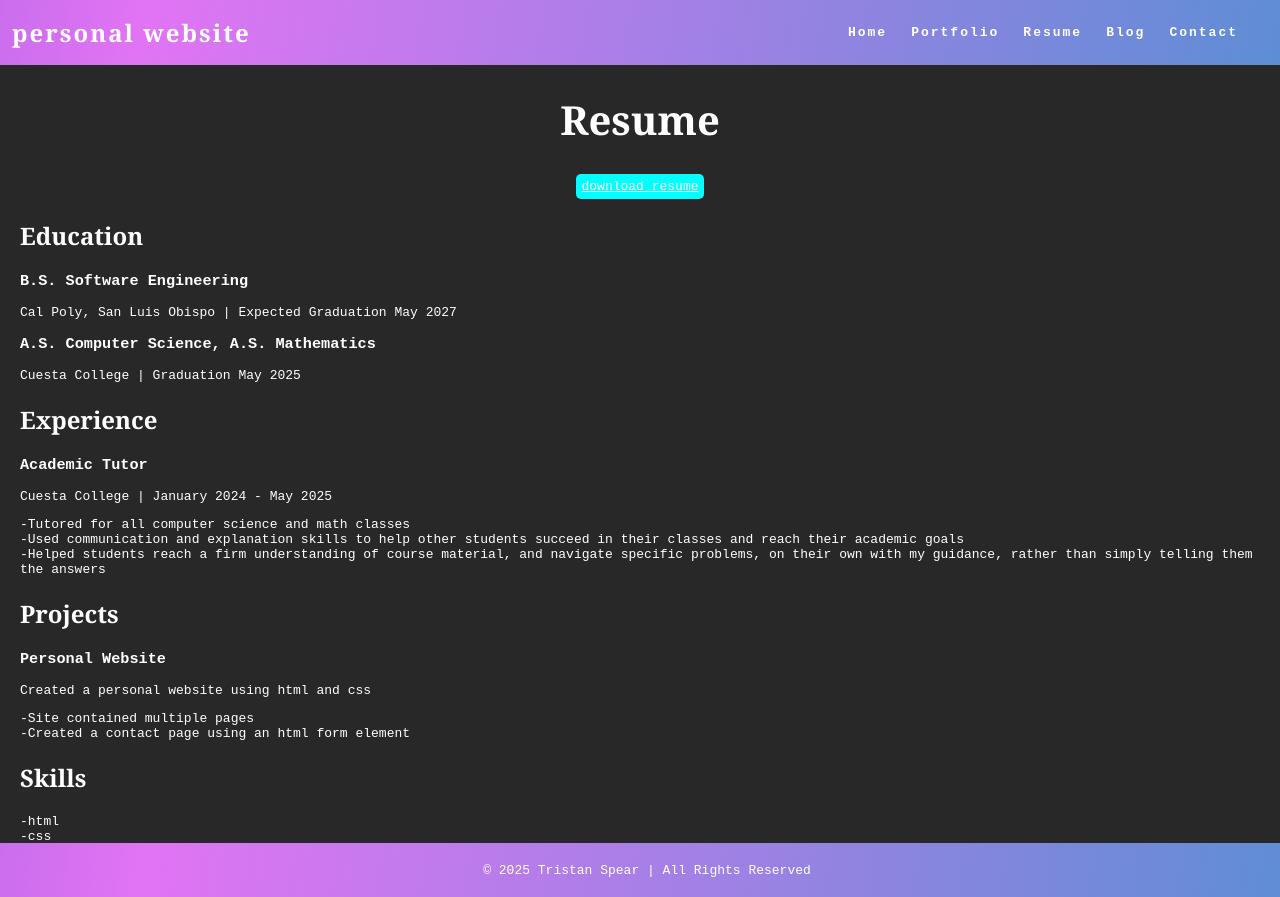
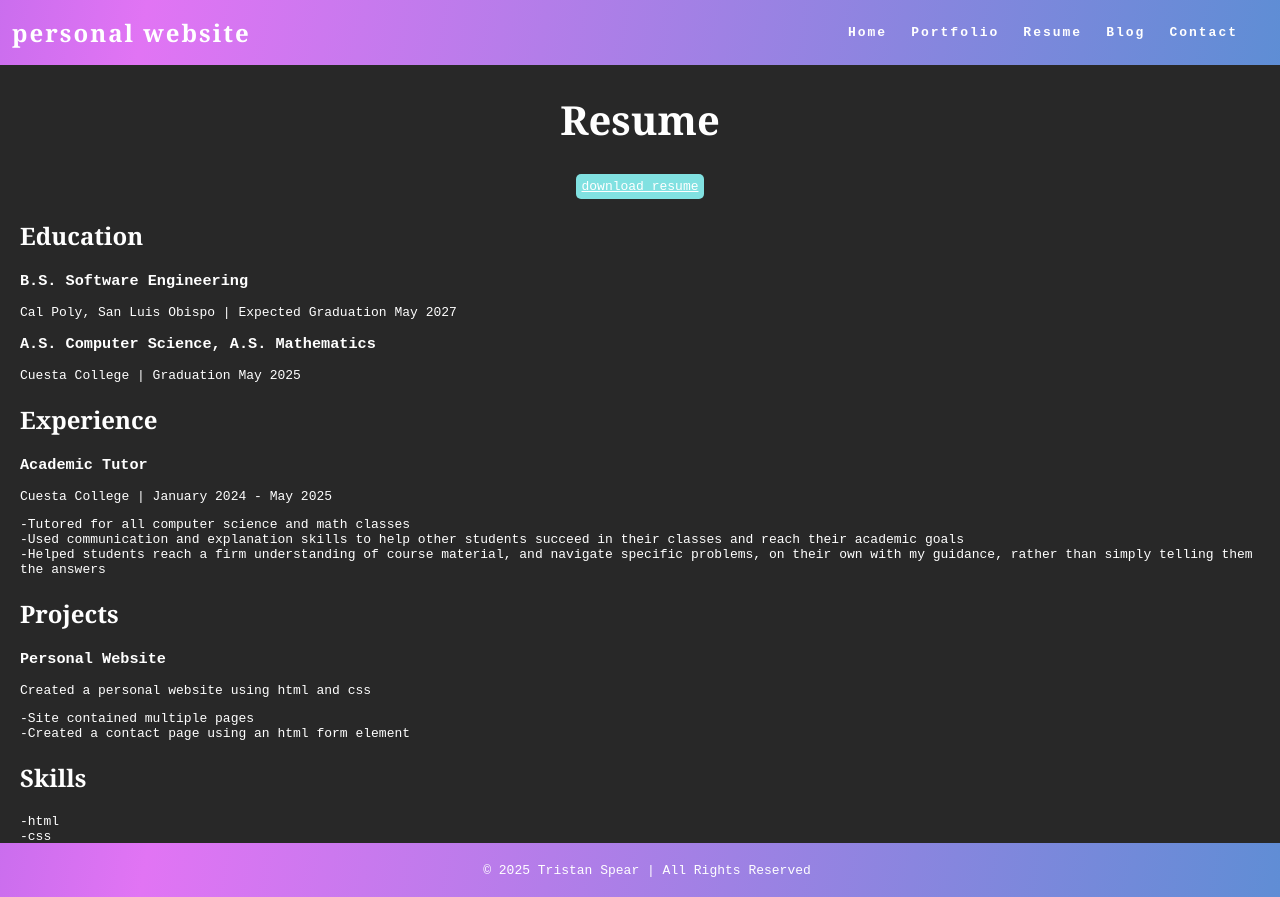
Before and after one commit to tristanspear/tristanspear.github.io, a plain HTML site: page resume.html in a window 1280 px wide. Drawn offline with Linux system fonts and the light colour scheme.

Commit message:
adding more button styling

```diff
--- a/resume.html
+++ b/resume.html
@@ -17,7 +17,7 @@
     </nav>
     <main>
       <h1 class="page-title">Resume</h1>
-      <a href="./Spear, Tristan - Resume - Sep 2025 copy.pdf" style="color:white; background-color: aqua; border-radius: 5px; padding: 5px;"download>download resume</a>
+      <a href="./Spear, Tristan - Resume - Sep 2025 copy.pdf" style="color:white; background-color: rgb(129, 225, 225); border-radius: 5px; padding: 5px;"download>download resume</a>
       <div class="resume">
         <section class="section">
           <h2 class="section-title">Education</h2>
```
